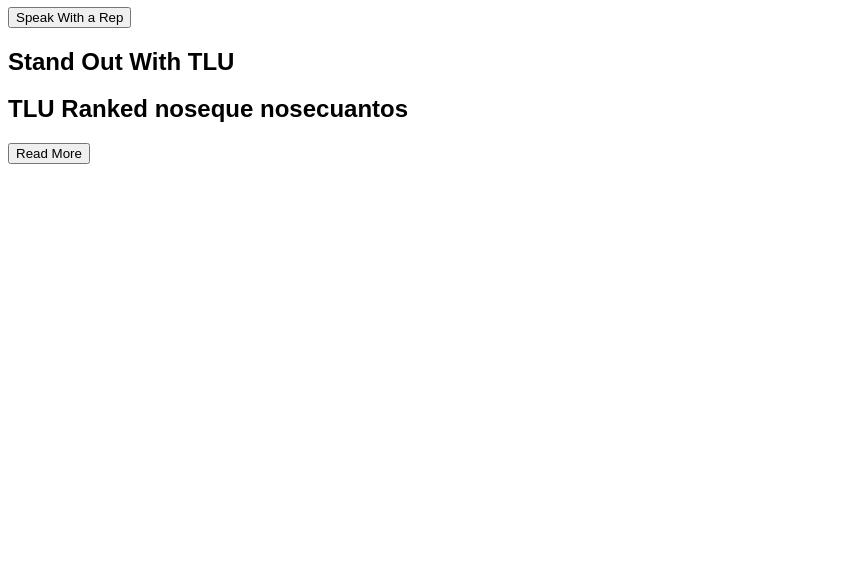
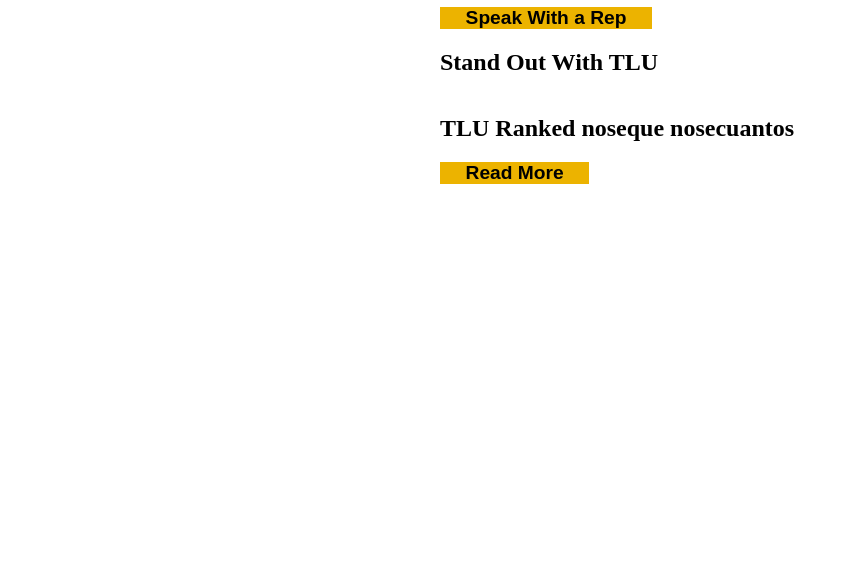
Before and after one commit to Agauna13/cuadernoUXUI, a plain HTML site: page AdamsonGaunaAlanMariano_DIW_UT3A2/index.html in a window 1280 px wide. Shown: the part 222-800 px from the top of the page, without its empty margins (0-853 px from the left). Drawn offline with Linux system fonts and the light colour scheme.

Commit message:
Untracked files

```diff
--- a/AdamsonGaunaAlanMariano_DIW_UT3A2/_variables.scss
+++ b/AdamsonGaunaAlanMariano_DIW_UT3A2/_variables.scss
@@ -2,3 +2,4 @@
 $gris: #41413f;
 $amarilloMuyClarito: #fef5d6;
 $amarilloNoTanClarito: #f8dd7e;
+$blancoCremita: #faf7ec;
--- a/AdamsonGaunaAlanMariano_DIW_UT3A2/mixins.scss
+++ /dev/null
@@ -1,11 +0,0 @@
-@mixin theme($theme: red){
-    box-shadow: rgba($theme, 0.25) 0px 30px 60px -12px inset, rgba(0, 0, 0, 0.3) 0px 18px 36px -18px inset;
-}
-
-@mixin radius($radius: 50%){
-    border-radius: $radius;
-}
-%text-style{
-    text-shadow: #FC0 1px 0 10px;;
-
-}
--- /dev/null
+++ b/AdamsonGaunaAlanMariano_DIW_UT3A2/style.scss
@@ -0,0 +1,19 @@
+@import 'variables';
+
+html, body{
+    display: flex;
+    flex-direction: column;
+    margin: 0 auto;
+    width: 400px;
+    height: 650px;
+}
+
+
+button{
+    height: fit-content;
+    padding: 0 2vw;
+    font-size: larger;
+    font-weight: bold;
+    background-color: $amarillo;
+    border: none;
+}
```
Also changed, not shown: AdamsonGaunaAlanMariano_DIW_UT3A2/style.css, 1 other file.
